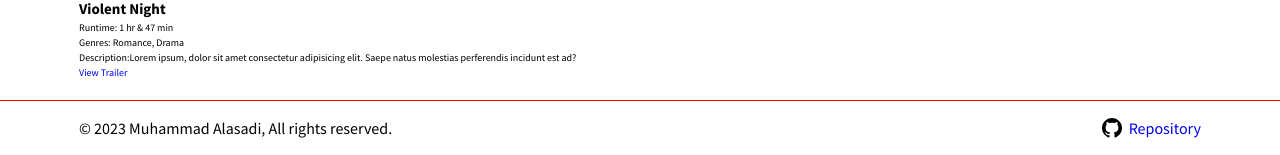
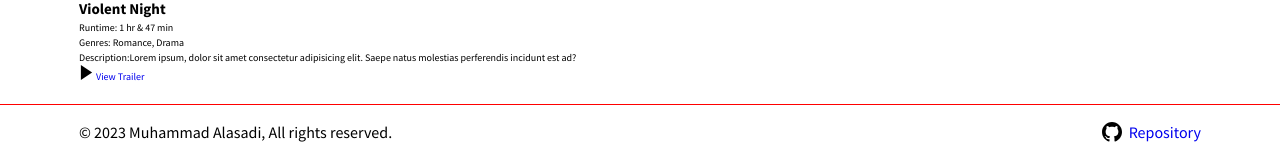
Before and after one commit to mdalasadi/react-movies-app, a React (Create React App) app: page /id in a window 1280 px wide. Shown: the part 394-549 px from the top of the page. Built offline with nearby package versions, Linux system fonts and the light colour scheme.

Commit message:
Create icons directory and add GitHub & Play icons to it

```diff
--- /dev/null
+++ b/src/assets/icons/GitHubIcon.js
@@ -0,0 +1,17 @@
+import React from 'react';
+
+function GitHubIcon(props) {
+  return (
+    <svg
+      xmlns="http://www.w3.org/2000/svg"
+      width="20"
+      height="20"
+      viewBox="0 0 24 24"
+      className={props.className}
+    >
+      <path d="M12 0c-6.626 0-12 5.373-12 12 0 5.302 3.438 9.8 8.207 11.387.599.111.793-.261.793-.577v-2.234c-3.338.726-4.033-1.416-4.033-1.416-.546-1.387-1.333-1.756-1.333-1.756-1.089-.745.083-.729.083-.729 1.205.084 1.839 1.237 1.839 1.237 1.07 1.834 2.807 1.304 3.492.997.107-.775.418-1.305.762-1.604-2.665-.305-5.467-1.334-5.467-5.931 0-1.311.469-2.381 1.236-3.221-.124-.303-.535-1.524.117-3.176 0 0 1.008-.322 3.301 1.23.957-.266 1.983-.399 3.003-.404 1.02.005 2.047.138 3.006.404 2.291-1.552 3.297-1.23 3.297-1.23.653 1.653.242 2.874.118 3.176.77.84 1.235 1.911 1.235 3.221 0 4.609-2.807 5.624-5.479 5.921.43.372.823 1.102.823 2.222v3.293c0 .319.192.694.801.576 4.765-1.589 8.199-6.086 8.199-11.386 0-6.627-5.373-12-12-12z" />
+    </svg>
+  );
+}
+
+export default GitHubIcon;
--- /dev/null
+++ b/src/assets/icons/PlayIcon.js
@@ -0,0 +1,11 @@
+import React from 'react';
+
+function PLayIcon() {
+  return (
+    <svg height="15px" width="15px" viewBox="0 0 24 32">
+      <polygon points="0,0 24,16 0,32  " />
+    </svg>
+  );
+}
+
+export default PLayIcon;
--- a/src/components/layout/Footer.js
+++ b/src/components/layout/Footer.js
@@ -1,20 +1,7 @@
 import React from 'react';
 import Container from '../ui/Container';
+import GitHubIcon from '../../assets/icons/GitHubIcon';
 import styles from './Footer.module.scss';
-
-function GitHubIcon(props) {
-  return (
-    <svg
-      xmlns="http://www.w3.org/2000/svg"
-      width="20"
-      height="20"
-      viewBox="0 0 24 24"
-      className={props.className}
-    >
-      <path d="M12 0c-6.626 0-12 5.373-12 12 0 5.302 3.438 9.8 8.207 11.387.599.111.793-.261.793-.577v-2.234c-3.338.726-4.033-1.416-4.033-1.416-.546-1.387-1.333-1.756-1.333-1.756-1.089-.745.083-.729.083-.729 1.205.084 1.839 1.237 1.839 1.237 1.07 1.834 2.807 1.304 3.492.997.107-.775.418-1.305.762-1.604-2.665-.305-5.467-1.334-5.467-5.931 0-1.311.469-2.381 1.236-3.221-.124-.303-.535-1.524.117-3.176 0 0 1.008-.322 3.301 1.23.957-.266 1.983-.399 3.003-.404 1.02.005 2.047.138 3.006.404 2.291-1.552 3.297-1.23 3.297-1.23.653 1.653.242 2.874.118 3.176.77.84 1.235 1.911 1.235 3.221 0 4.609-2.807 5.624-5.479 5.921.43.372.823 1.102.823 2.222v3.293c0 .319.192.694.801.576 4.765-1.589 8.199-6.086 8.199-11.386 0-6.627-5.373-12-12-12z" />
-    </svg>
-  );
-}
 
 function Footer() {
   const currentYear = new Date().getUTCFullYear();
--- a/src/pages/MovieDetails.js
+++ b/src/pages/MovieDetails.js
@@ -1,4 +1,5 @@
 import React from 'react';
+import PLayIcon from '../assets/icons/PlayIcon';
 import Container from '../components/ui/Container';
 
 function MovieDetails() {
@@ -25,7 +26,11 @@ function MovieDetails() {
               natus molestias perferendis incidunt est ad?
             </span>
           </p>
-          <p><a href="https://youtube.com" target="_blank" rel="noreferrer">View Trailer</a></p>
+          <p>
+            <a href="https://youtube.com" target="_blank" rel="noreferrer">
+              <PLayIcon /> View Trailer
+            </a>
+          </p>
         </div>
       </section>
     </Container>
```
